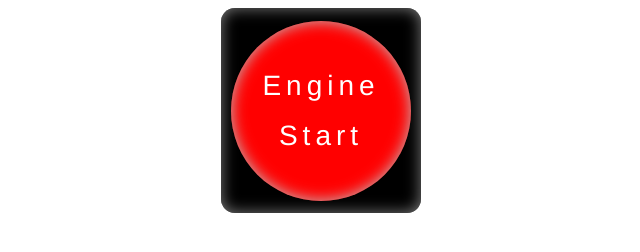
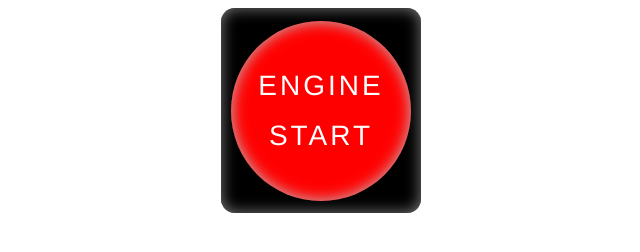
Before and after one commit to rajeevr27/Engine-Start-Button, a plain HTML site: page index.html in a window 1280 px wide. Shown: the whole page, without its empty margins (319-959 px from the left). Drawn offline with nearby package versions, Linux system fonts and the light colour scheme.

Commit message:
Updated files

```diff
--- a/index.html
+++ b/index.html
@@ -12,7 +12,7 @@
     <body>
       <div class="dash">
         <div class="button">
-          <p>Engine Start</p>
+          <p>ENGINE START</p>
         </div>
       </div>
       <audio>
--- a/style.css
+++ b/style.css
@@ -13,12 +13,10 @@ p {
   font-family: helvetica;
   text-align: center;
   font-size: 28px;
-  letter-spacing: 5px;
+  letter-spacing: 3px;
   line-height: 50px;
   padding: 40px 20px;
   color: white;
-  height: 100px;
-  margin: 0 auto;
 }
 
 .button p {
```
